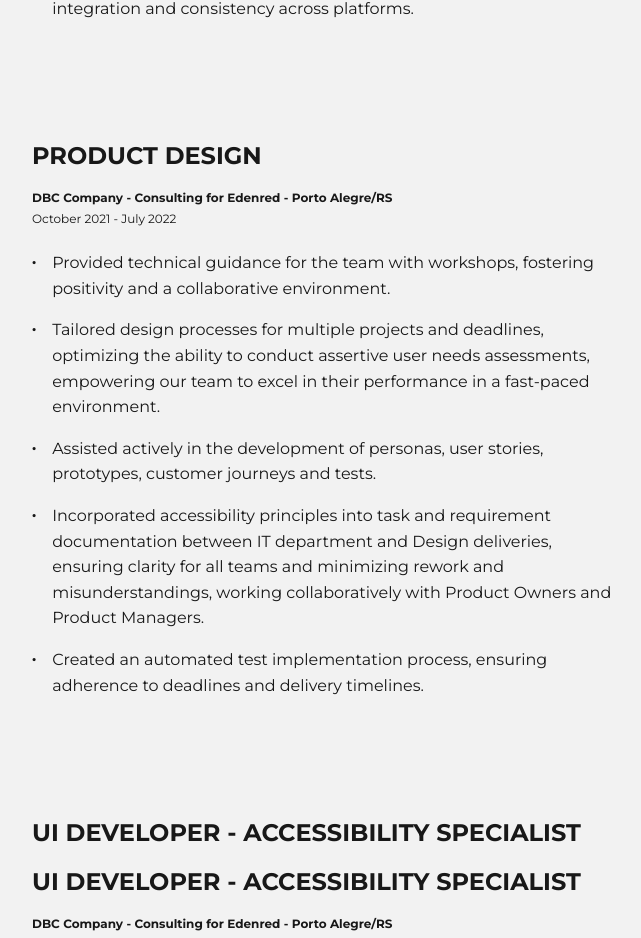
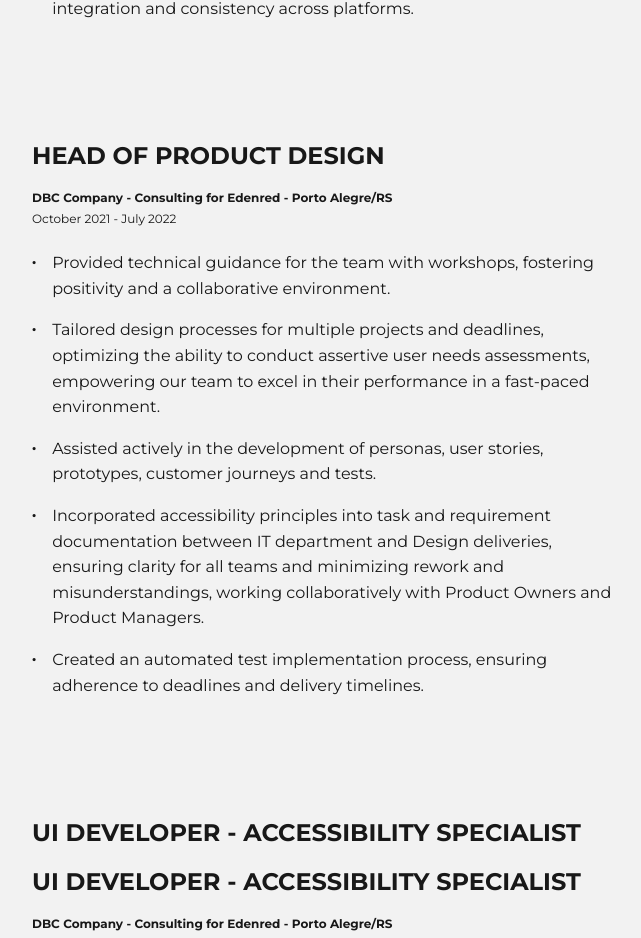
Before and after one commit to maikelsalles/apersonalwebsite, a Next.js app: page / in a window 1280 px wide. Shown: the part 4493-5431 px from the top of the page, without its empty margins (536-1177 px from the left). Built offline with nearby package versions, Linux system fonts and the light colour scheme; no server answers.

Commit message:
fix: resume position title

```diff
--- a/src/app/components/resume/experience.tsx
+++ b/src/app/components/resume/experience.tsx
@@ -15,7 +15,7 @@ export default function ExperienceComponent() {
                 <li>Served as a bridged between Design and Development allways fostering accessibility and best practices.</li>
                 <li>Led the efforts to uphold legacy designs by analyzing new brand standards alongside existing legacy code, ensuring seamless integration and consistency across platforms.</li>
             </ul>
-            <h3>Product Design</h3>
+            <h3>Head of Product Design</h3>
             <small>
                 <span>DBC Company - Consulting for Edenred - Porto Alegre/RS</span>
                 <time>October 2021 - July 2022</time>
```
